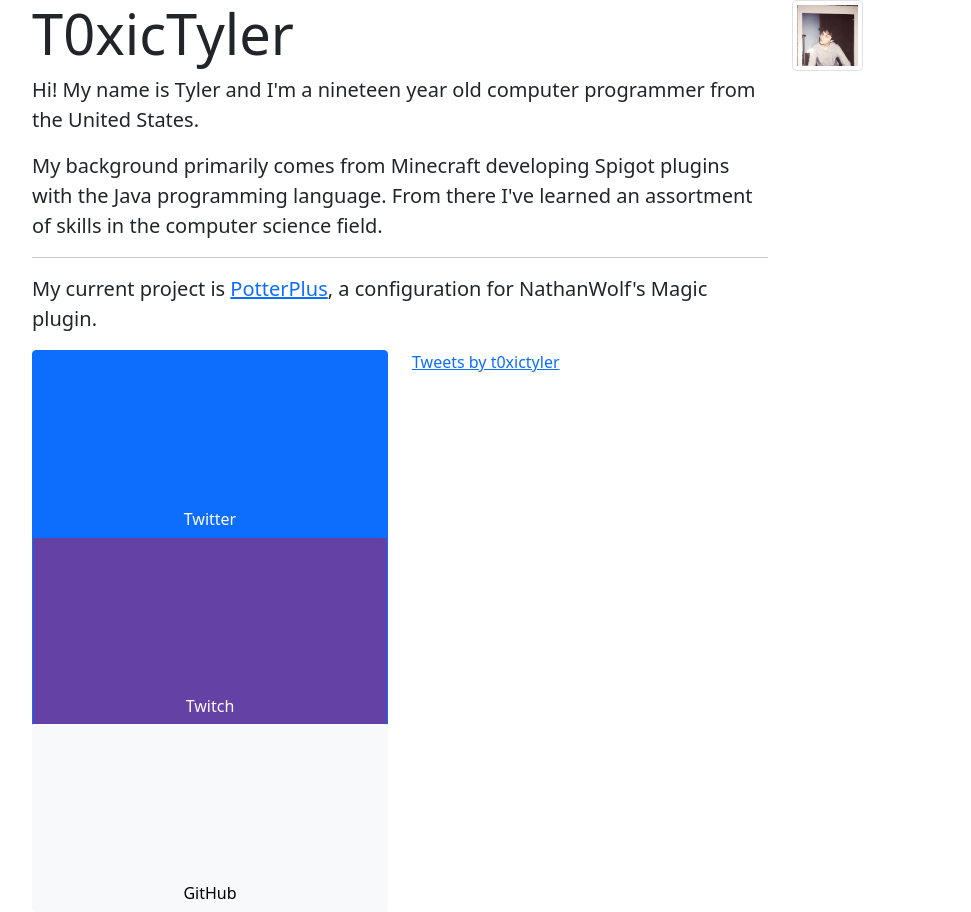
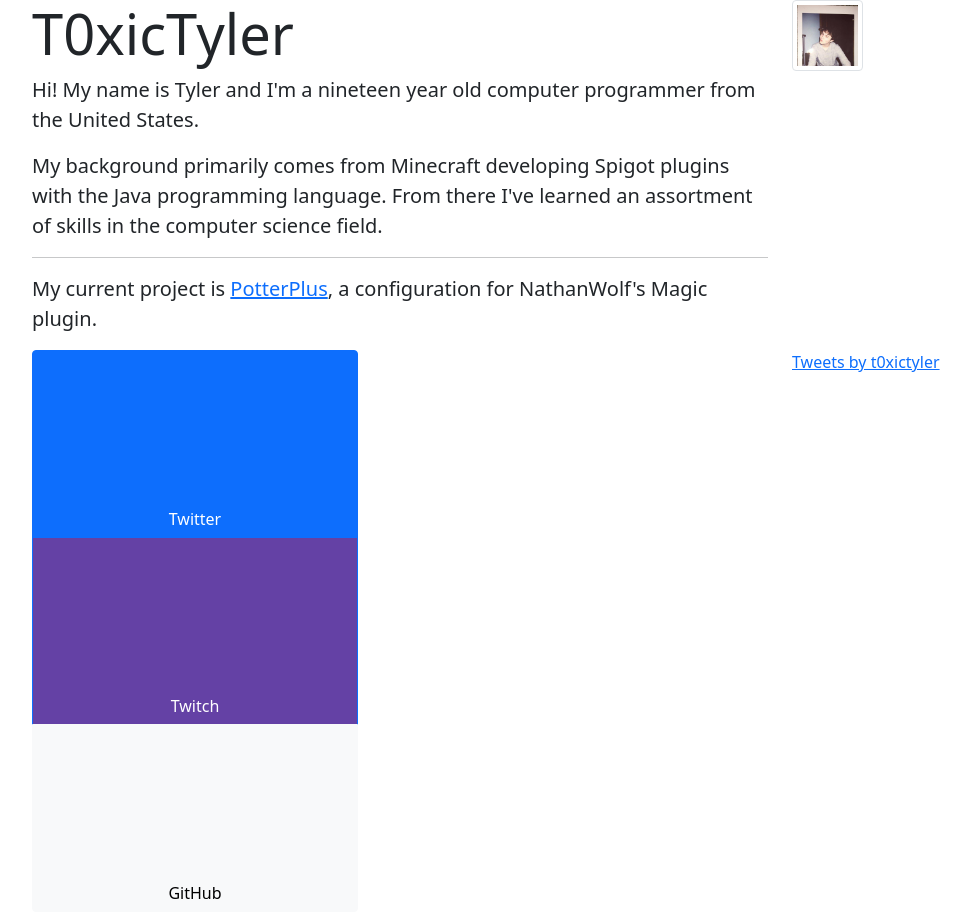
Before and after one commit to T0xicTyler/t0xictyler.github.io, a plain HTML site: page index.html in a window 1280 px wide. Shown: the whole page, without its empty margins (50-1021 px from the left). Drawn offline with nearby package versions, Linux system fonts and the light colour scheme.

Commit message:
Adjusted grid

```diff
--- a/index.html
+++ b/index.html
@@ -38,14 +38,15 @@
 
   <div class="container">
     <div class="row">
-      <div class="col-sm-12 col-lg-4">
+      <div class="col-sm-4 col-lg-2">
         <div class="btn-group-vertical">
           <a href="https://twitter.com/t0xictyler" class="btn btn-primary"><svg class="bi bi-twitter"></svg>Twitter</a>
           <a href="https://twitch.com/t0xictyler" class="btn btn-primary twitch-purple"><svg class="bi bi-twitch"></svg>Twitch</a>
           <a href="https://github.com/grisstyl" class="btn btn-light"><svg class="bi bi-github"></svg>GitHub</a>
         </div>
       </div>
-      <div class="col-sm-12 col-lg-8">
+      <div class="col-sm-5 col-lg-6"></div>
+      <div class="col-sm-3 col-lg-4">
         <div class="jumbotron">
           <a class="twitter-timeline" href="https://twitter.com/t0xictyler?ref_src=twsrc%5Etfw">Tweets by t0xictyler</a> <script async src="https://platform.twitter.com/widgets.js" charset="utf-8"></script>
         </div>
```
